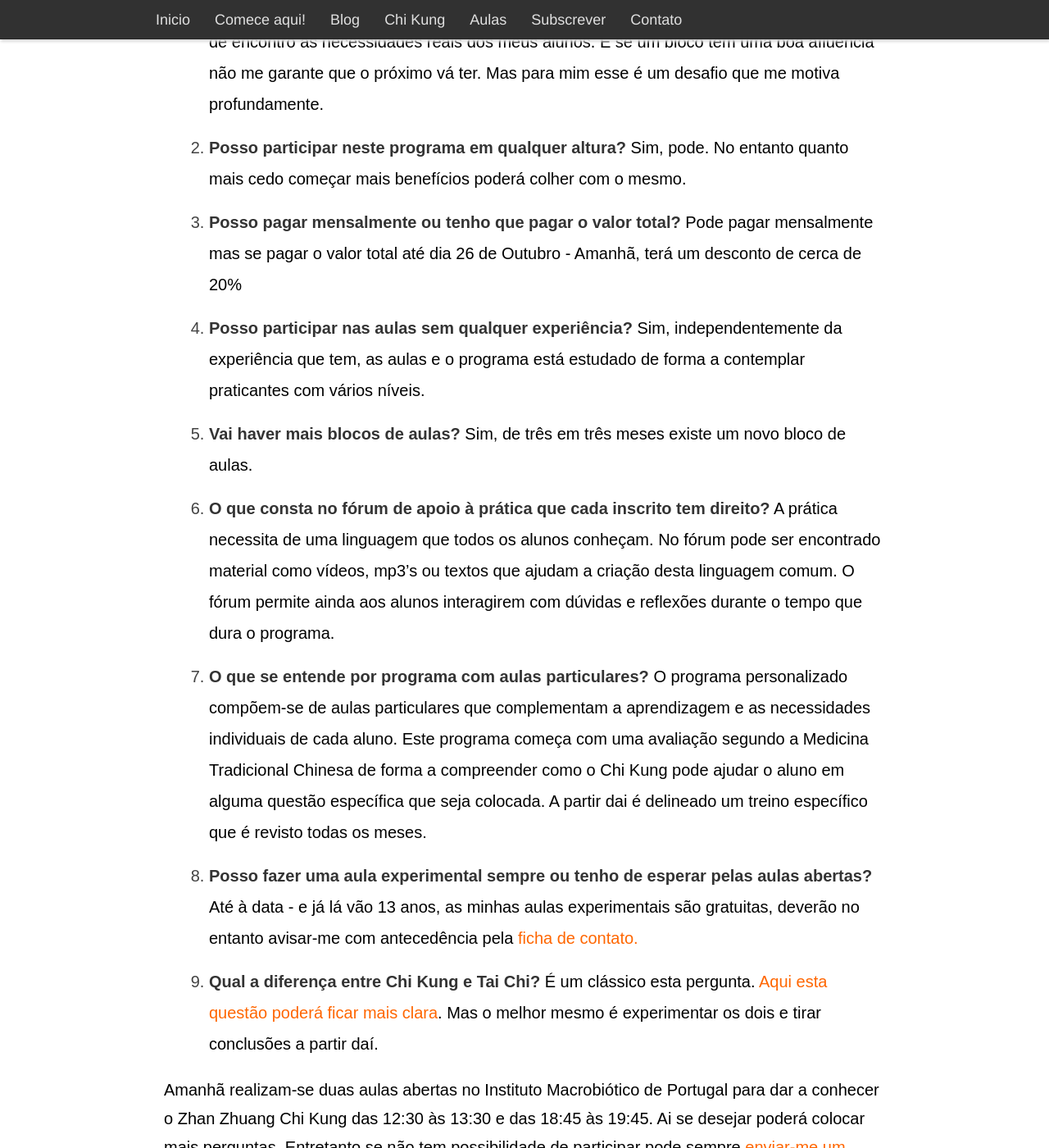
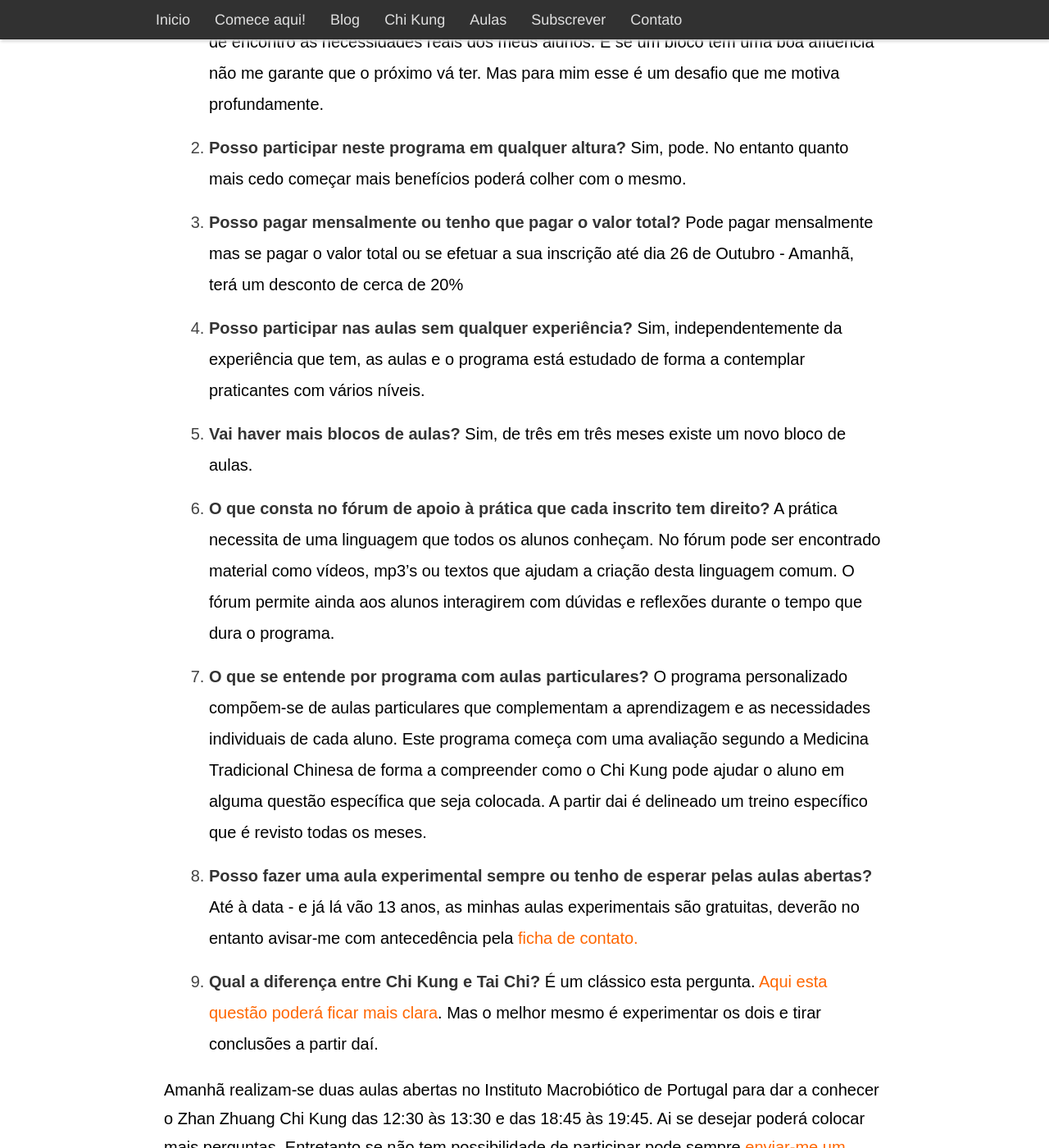
Before and after one commit to devagar/chikung, a Jekyll site: the page built from _posts/2013-09-25-perguntas101.md, in a window 1280 px wide and 1400 px high, scrolled down 695 px. Shown: the whole window at 82% size. Built offline with Jekyll 4.4.1, drawn with Linux system fonts in a browser that asks for light colours.

Commit message:
post 26.9

```diff
--- a/_posts/2013-09-25-perguntas101.md
+++ b/_posts/2013-09-25-perguntas101.md
@@ -16,7 +16,7 @@
 Sim, pode. No entanto quanto mais cedo começar mais benefícios poderá colher com o mesmo.
 
 3. **Posso pagar mensalmente ou tenho que pagar o valor total?**
-Pode pagar mensalmente mas se pagar o valor total até dia 26 de Outubro - Amanhã, terá um desconto de cerca de 20%
+Pode pagar mensalmente mas se pagar o valor total ou se efetuar a sua inscrição até dia 26 de Outubro - Amanhã, terá um desconto de cerca de 20%
 
 4. **Posso participar nas aulas sem qualquer experiência?**
 Sim, independentemente da experiência que tem, as aulas e o programa está estudado de forma a contemplar praticantes com vários níveis.
--- a/index.markdown
+++ b/index.markdown
@@ -8,10 +8,9 @@
 
 ###Agenda
 
+[Hoje, duas aulas abertas de Chi Kung no Chiado!](http://devagar.org/2013/09/26/hoje-aula.html)
+
 [As aulas](http://devagar.org/aulas.html) vão ter início na primeira semana de Outubro.
-
-Antes disso vão realizar-se aulas abertas no Instituto Macrobiótico de Portugal Quinta-feira dia 26 de Setembro em dois horários 12:30 às 13:30 ou das 18:45 às 19:45h.
-As vagas são limitadas. Para confirmar a sua presença por favor <a href="mailto:lourencoazevedo@devagar.org?subject=Confirmar presença dia 26 de Setembro">clique aqui </a> e indique a hora que vai estar presente e dúvidas que tenha sobre esta primeira aula.
 
 ###Programa de estudos
 
```
Also changed, not shown: _posts/2013-09-26-hoje-aula.md (added, +17 -0 lines).
